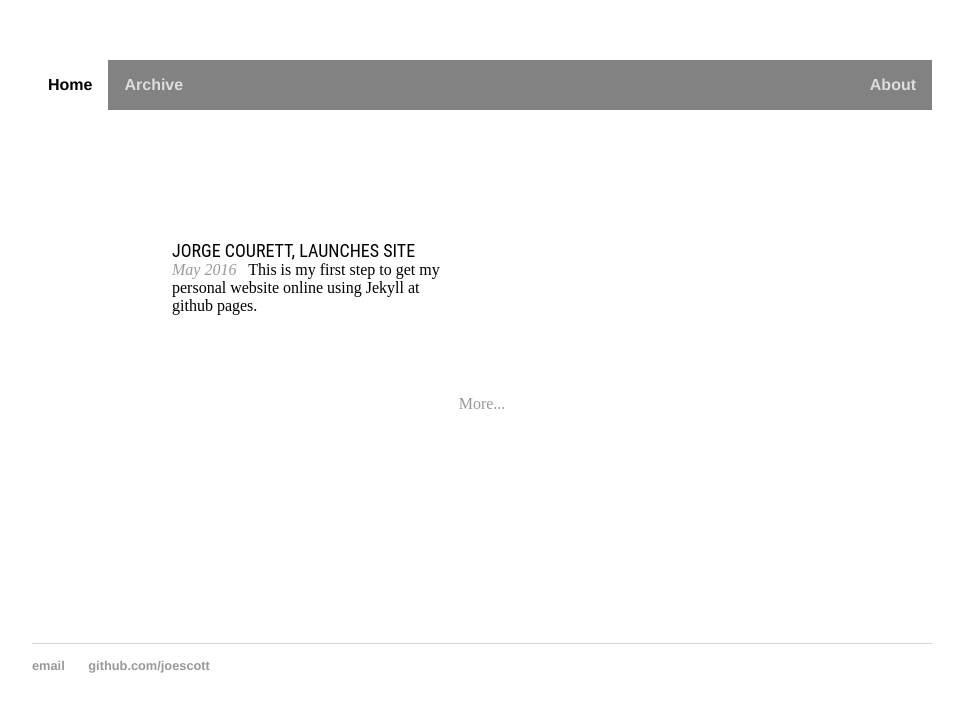
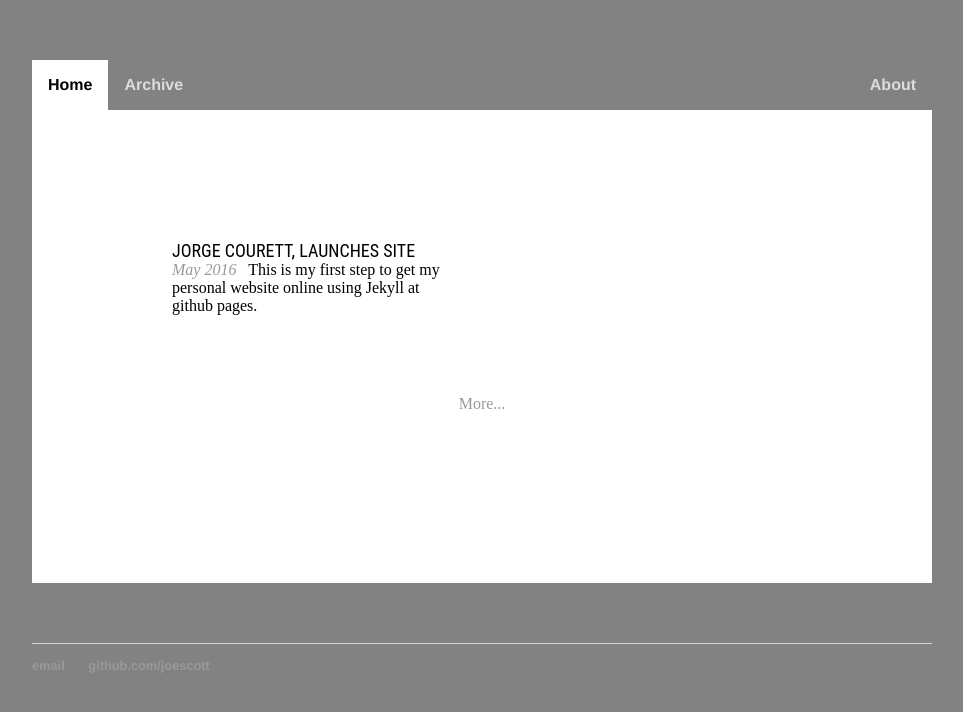
Before and after one commit to joescott/joescott.github.io, a Jekyll site: the page built from index.html, in a window 1280 px wide. Shown: the top 712 px of the page, without its empty margins (158-1121 px from the left). Built offline with Jekyll 4.4.1, drawn with Linux system fonts in a browser that asks for light colours.

Commit message:
test layout2

```diff
--- a/css/main.css
+++ b/css/main.css
@@ -1,4 +1,4 @@
-body { margin: 60px auto; width: 70%; }
+body { margin: 60px auto; width: 70%; background:rgb(130, 130, 130); }
 
 a { text-decoration: none; color: #999; }
 a:hover { text-decoration: underline; }
```
Also changed, not shown: 3 other files.
